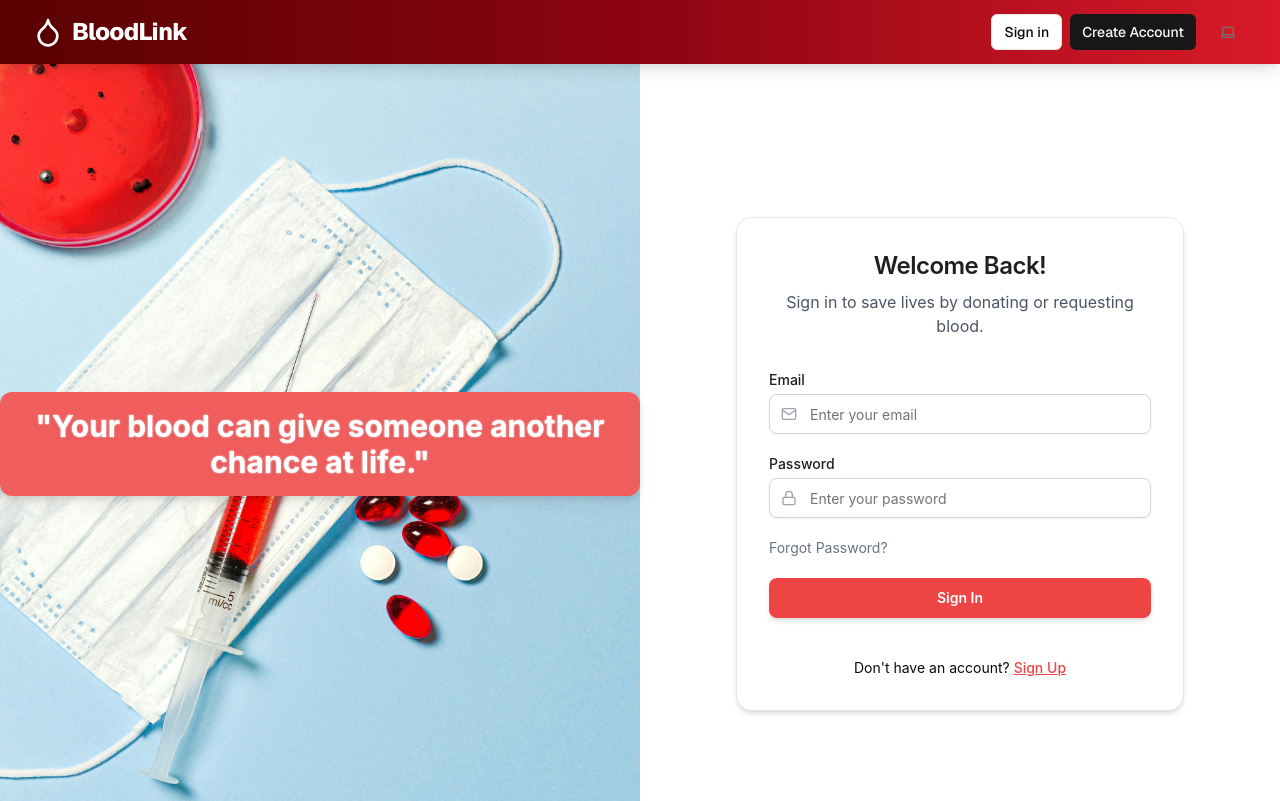
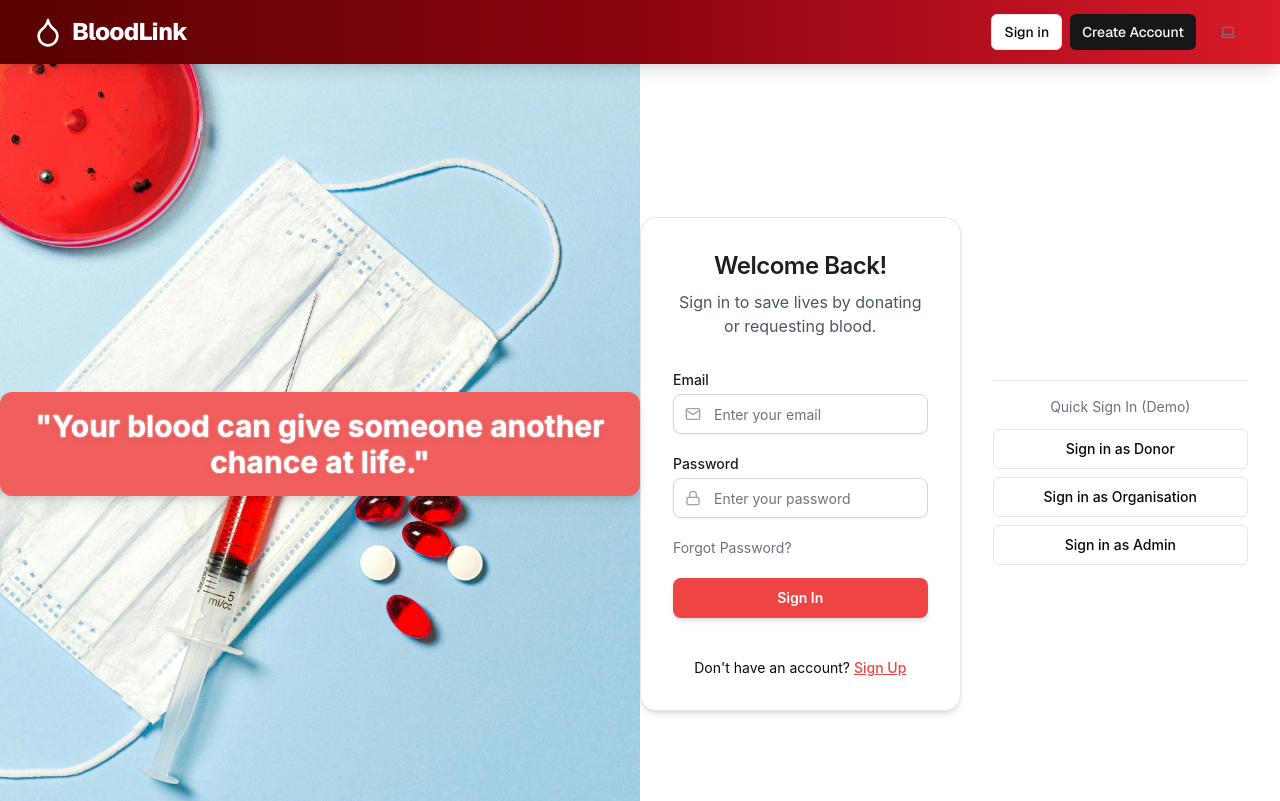
Before and after one commit to Agent-Gautam/blood-link-supabase, a Next.js app: page /sign-in in a window 1280 px wide. Shown: the top 801 px of the page. Built offline with nearby package versions, Linux system fonts and the light colour scheme; no server answers.

Commit message:
Added QuickSignInButtons component to the sign-in page

```diff
--- /dev/null
+++ b/app/(auth-pages)/components/quick-signin-buttons.tsx
@@ -0,0 +1,77 @@
+"use client";
+
+import { signInAction } from "@/app/(auth-pages)/actions";
+import { Button } from "@/components/ui/button";
+import { useState, useTransition } from "react";
+import { Loader } from "lucide-react";
+
+type QuickSignInUser = {
+  type: string;
+  email: string;
+  password: string;
+};
+
+const quickSignInUsers: QuickSignInUser[] = [
+  {
+    type: "Donor",
+    email: "gautamanand931@gmail.com",
+    password: "agentgautam",
+  },
+  {
+    type: "Organisation",
+    email: "gautam.anand.ptu@gmail.com",
+    password: "iamdonor",
+  },
+  {
+    type: "Admin",
+    email: "thefutureleader7@gmail.com",
+    password: "iamadmin",
+  },
+];
+
+export default function QuickSignInButtons() {
+  const [pendingUser, setPendingUser] = useState<string | null>(null);
+  const [isPending, startTransition] = useTransition();
+
+  const handleQuickSignIn = (user: QuickSignInUser) => {
+    setPendingUser(user.type);
+    startTransition(async () => {
+      const formData = new FormData();
+      formData.append("email", user.email);
+      formData.append("password", user.password);
+      await signInAction(formData);
+    });
+  };
+
+  return (
+    <div className="space-y-2 mt-4 pt-4 border-t border-gray-200">
+      <div className="text-center">
+        <p className="text-sm text-gray-500 mb-3">Quick Sign In (Demo)</p>
+      </div>
+      <div className="flex flex-col gap-2">
+        {quickSignInUsers.map((user) => {
+          const isPendingForThisUser = isPending && pendingUser === user.type;
+          return (
+            <Button
+              key={user.type}
+              type="button"
+              variant="outline"
+              className="w-full"
+              disabled={isPendingForThisUser || isPending}
+              onClick={() => handleQuickSignIn(user)}
+            >
+              {isPendingForThisUser ? (
+                <span className="flex items-center gap-2">
+                  <Loader className="h-4 w-4 animate-spin" />
+                  Signing in as {user.type}...
+                </span>
+              ) : (
+                `Sign in as ${user.type}`
+              )}
+            </Button>
+          );
+        })}
+      </div>
+    </div>
+  );
+}
--- a/app/(auth-pages)/sign-in/page.tsx
+++ b/app/(auth-pages)/sign-in/page.tsx
@@ -5,6 +5,7 @@ import { Input } from "@/components/ui/input";
 import { Label } from "@/components/ui/label";
 import Link from "next/link";
 import { FiMail, FiLock } from "react-icons/fi";
+import QuickSignInButtons from "../components/quick-signin-buttons";
 
 export default async function SignIn(props: {
   searchParams: Promise<Message>;
@@ -32,7 +33,7 @@ export default async function SignIn(props: {
         </div>
       </div>
       {/* Right Side: Login Form */}
-      <div className="w-1/2 min-h-full flex items-center justify-center bg-white">
+      <div className="w-1/2 min-h-full flex flex-row items-center justify-center bg-white">
         <form
           action={signInAction}
           className="w-full max-w-md mx-auto p-8 rounded-2xl border border-gray-200 bg-white shadow-md space-y-5"
@@ -115,6 +116,9 @@ export default async function SignIn(props: {
             </Link>
           </div>
         </form>
+        <div className="w-full max-w-md mx-auto px-8">
+          <QuickSignInButtons />
+        </div>
       </div>
     </div>
   );
```
